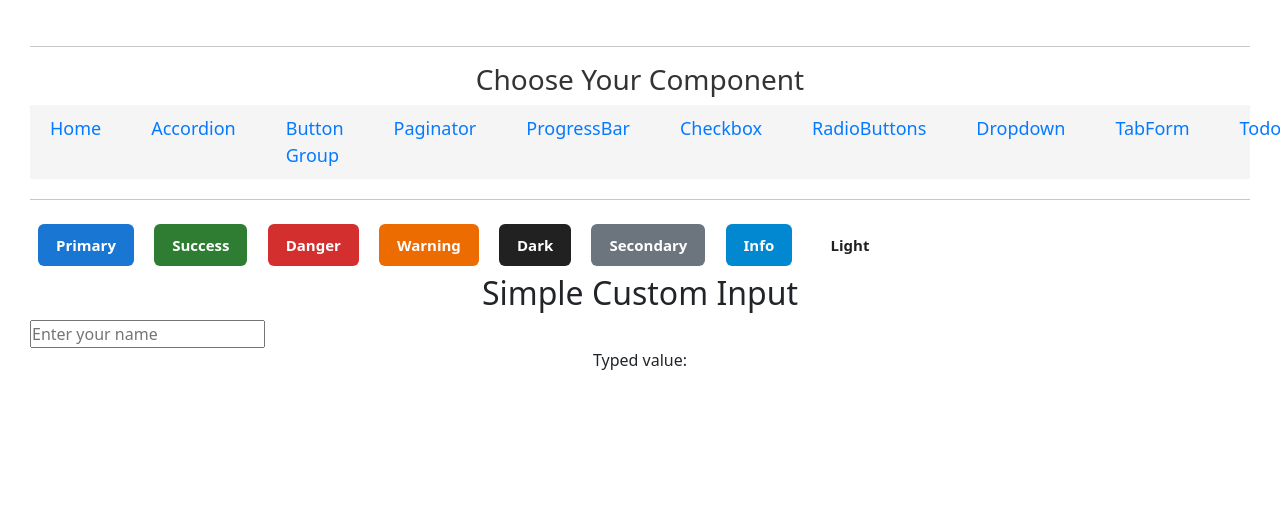
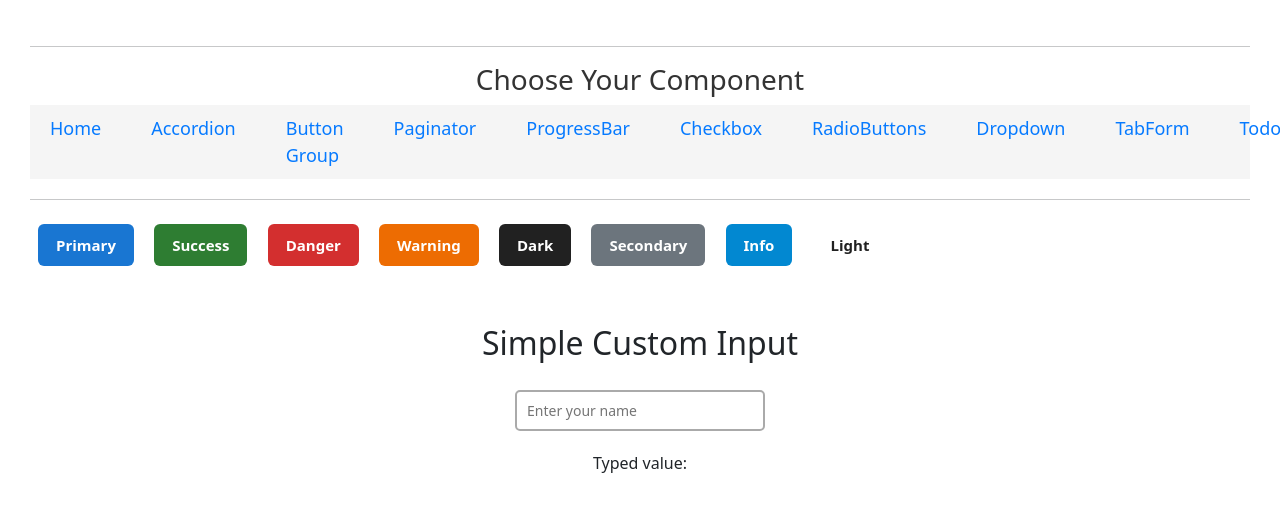
Before and after one commit to ajaynaveen99/react-components-app, a React (Vite) app: page /button-group in a window 1280 px wide. Shown: the top 512 px of the page. Built offline with nearby package versions, Linux system fonts and the light colour scheme.

Commit message:
style: update Input component styles and adjust layout in ButtonGroup

```diff
--- a/src/components/custom_button_group/Button.css
+++ b/src/components/custom_button_group/Button.css
@@ -62,10 +62,22 @@ body {
 .custom-input {
   width: 250px;
   padding: 8px 10px;
-  margin: 8px 0;
-  border: 1px solid #aaa;
+  margin: 20px auto;
+  border: 2px solid #aaa;
   border-radius: 5px;
   font-size: 14px;
+
+}
+.input-content{
+  margin-top:50px;
+}
+.input-box {
+  text-align: center;
+  display: flex;
+  align-items: center;
+  justify-content: center;
+
+
 }
 
 .custom-input:focus {
--- a/src/components/custom_button_group/ButtonGroup.jsx
+++ b/src/components/custom_button_group/ButtonGroup.jsx
@@ -55,7 +55,7 @@ export default function ButtonGroup() {
       <br />
 
 
-       <h2>Simple Custom Input</h2>
+       <h2 className="input-content">Simple Custom Input</h2>
 
       <Input
         placeholder="Enter your name"
--- a/src/components/custom_button_group/Input.jsx
+++ b/src/components/custom_button_group/Input.jsx
@@ -2,12 +2,13 @@ export default function Input(props) {
   const { value, onChange, placeholder, type = "text" } = props;
 
   return (
+    <><div className="input-box">
     <input
       type={type}
       value={value}
       onChange={onChange}
       placeholder={placeholder}
-      className="custom-"
-    />
+      className="custom-input"
+    /></div></>
   );
 }
```
